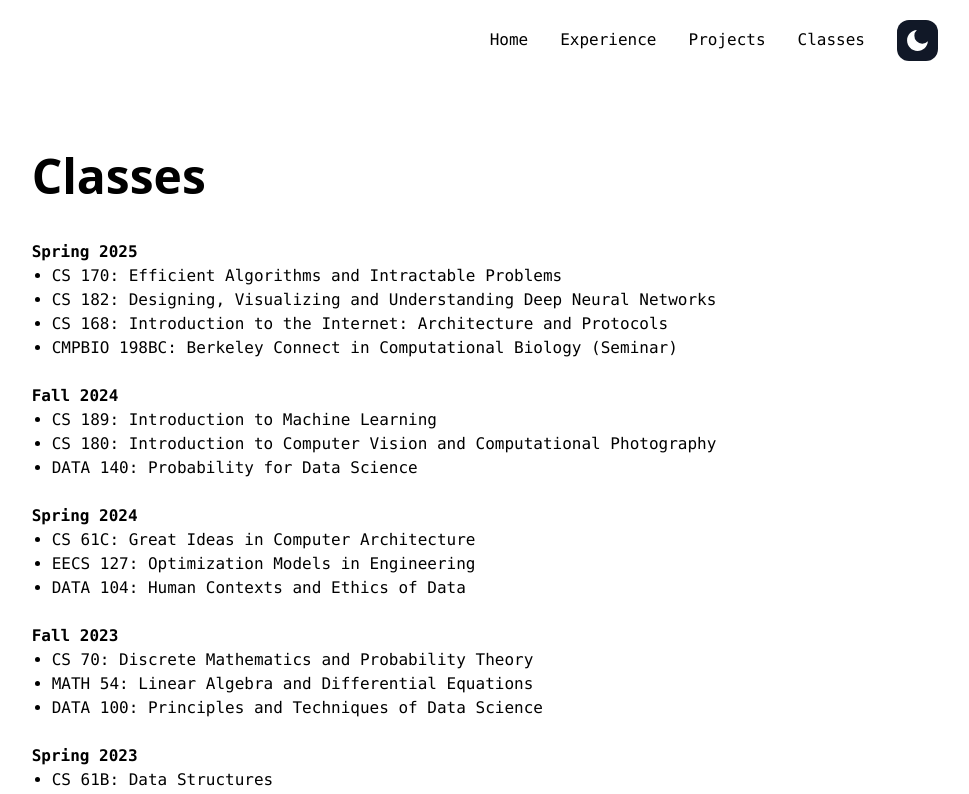
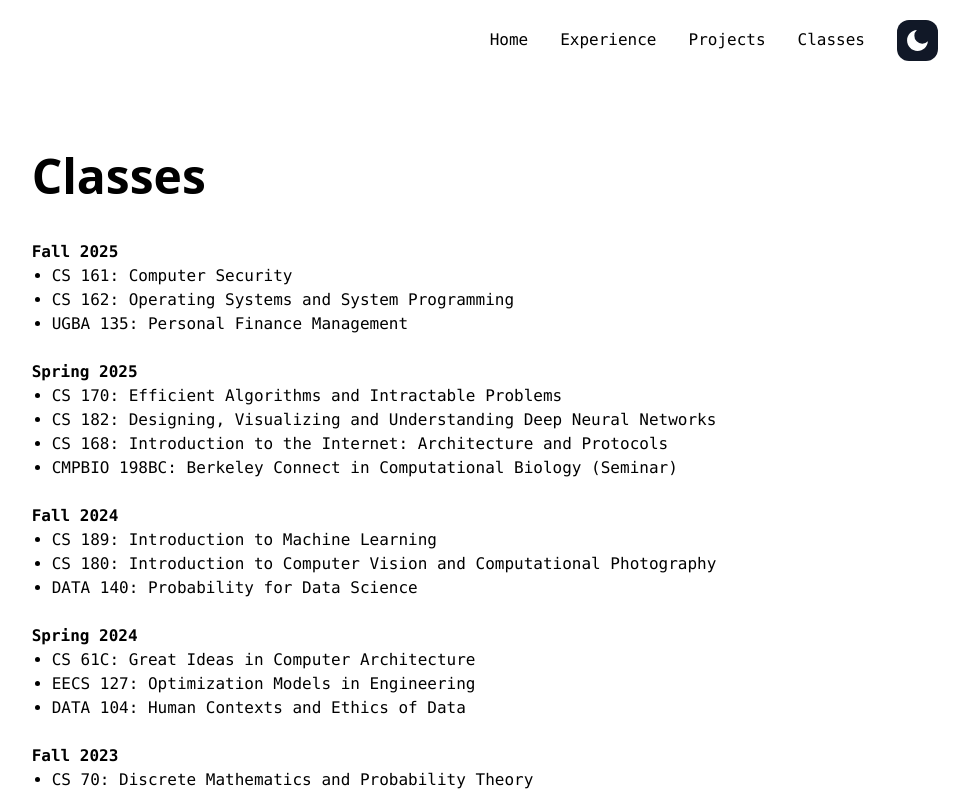
Before and after one commit to ethan-tam33/ethans-website, a Next.js app in the folder ethans-portfolio/: page /classes in a window 1280 px wide. Shown: the top 794 px of the page, without its empty margins (306-1275 px from the left). Built offline with nearby package versions, Linux system fonts and the light colour scheme.

Commit message:
added classes

```diff
--- a/ethans-portfolio/app/classes/page.tsx
+++ b/ethans-portfolio/app/classes/page.tsx
@@ -8,6 +8,15 @@
                     </h1>
 
                     <div className="my-6 font-mono">
+                        <span className="font-bold">Fall 2025</span>
+                        <ul className="list-disc pl-5">
+                            <li>CS 161: Computer Security</li>
+                            <li>CS 162: Operating Systems and System Programming </li>
+                            <li>UGBA 135: Personal Finance Management</li>
+                        </ul>
+
+                        <br></br>
+
                         <span className="font-bold">Spring 2025</span>
                         <ul className="list-disc pl-5">
                             <li>CS 170: Efficient Algorithms and Intractable Problems</li>
```
